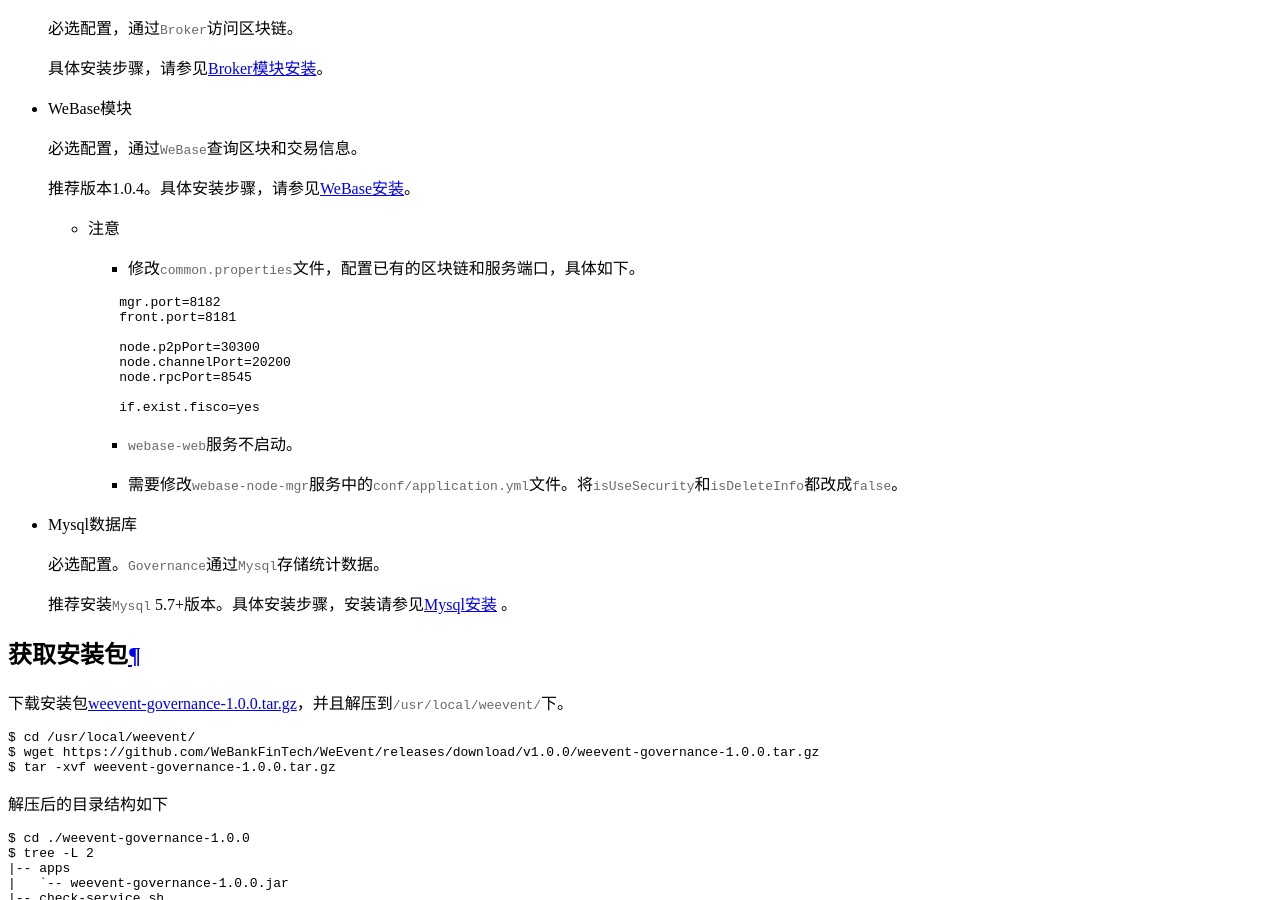
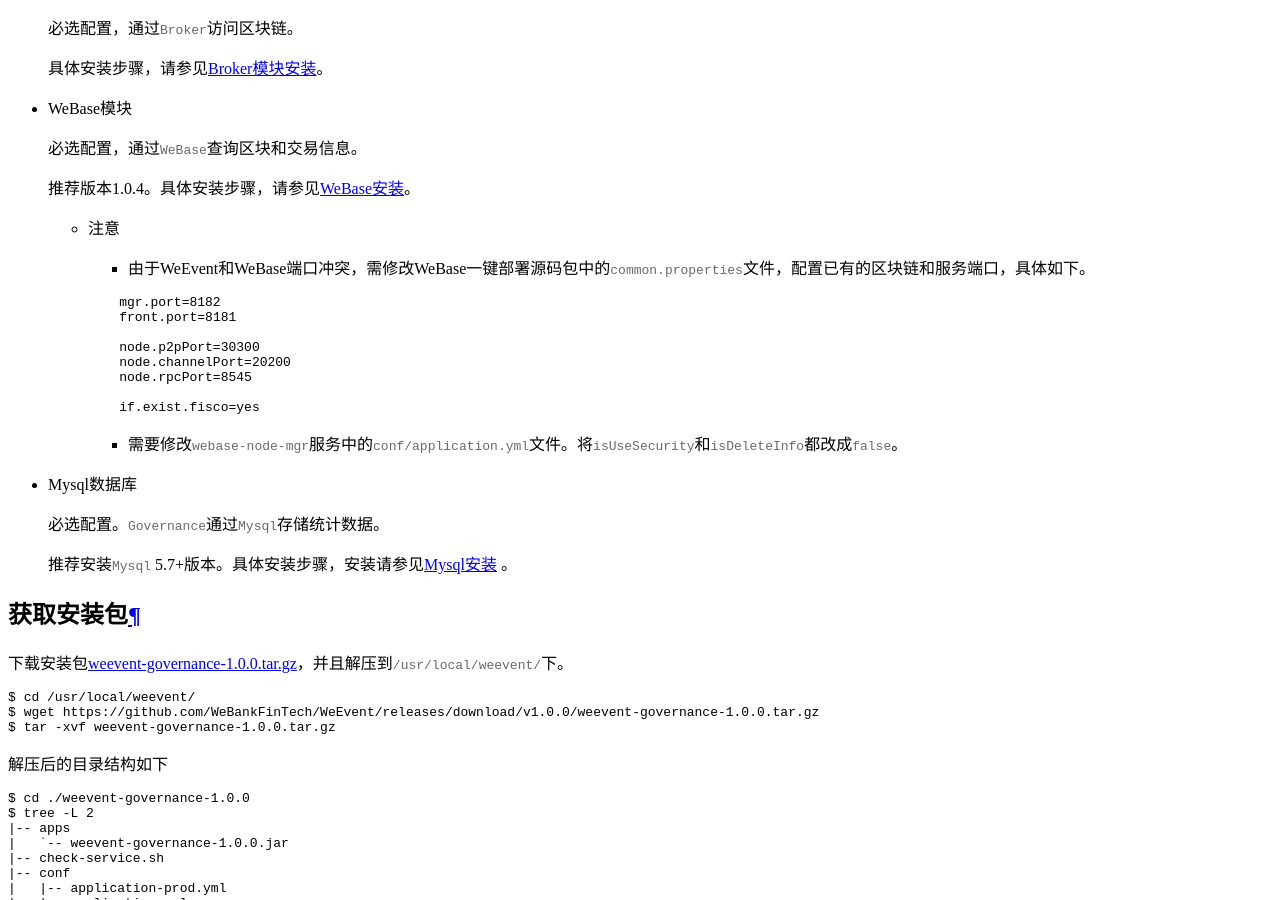
Before and after one commit to WeBankBlockchain/WeEvent-docs, a Sphinx documentation site: the page built from docs/install/module/governance.md, in a window 1280 px wide and 900 px high, scrolled down 981 px. Built offline with Sphinx 7.4.7 and the Read the Docs theme 2.0.0, drawn with Linux system fonts in a browser that asks for light colours.

Commit message:
update the governance file about the webase

````diff
--- a/docs/install/module/governance.md
+++ b/docs/install/module/governance.md
@@ -20,7 +20,7 @@
   推荐版本1.0.4。具体安装步骤，请参见[WeBase安装](https://webasedoc.readthedocs.io/zh_CN/latest/docs/WeBASE/install.html)。
 
   - 注意
-    - 修改`common.properties`文件，配置已有的区块链和服务端口，具体如下。
+    - 由于WeEvent和WeBase端口冲突，需修改WeBase一键部署源码包中的`common.properties`文件，配置已有的区块链和服务端口，具体如下。
     ```
         mgr.port=8182
         front.port=8181
@@ -31,7 +31,6 @@
 
         if.exist.fisco=yes
     ```
-    - `webase-web`服务不启动。
     - 需要修改`webase-node-mgr`服务中的`conf/application.yml`文件。将`isUseSecurity`和`isDeleteInfo`都改成`false`。
 
 - Mysql数据库
````
